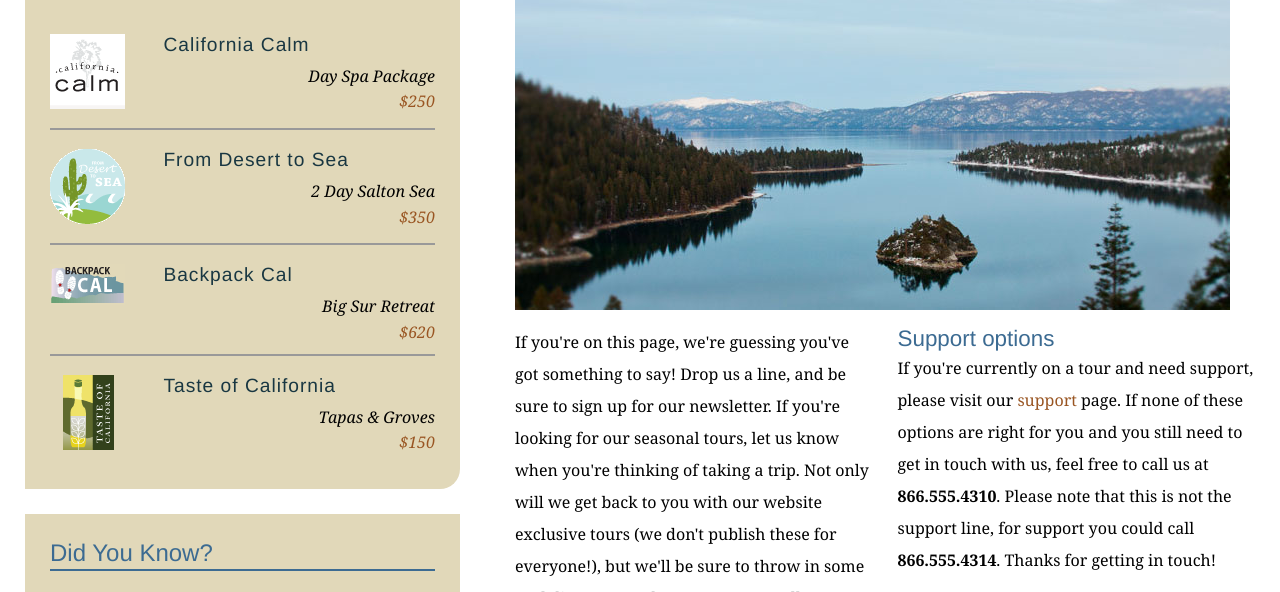
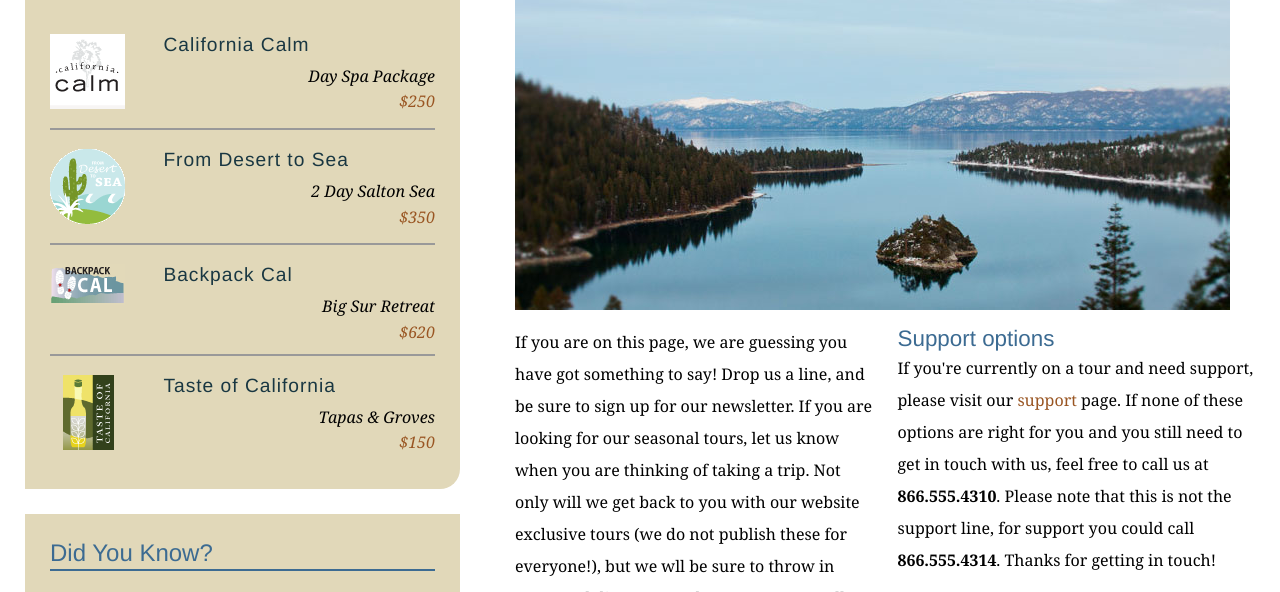
Before and after one commit to mihailmitrevski/explore_california, a plain HTML site: page contact.html in a window 1280 px wide. Shown: the part 342-934 px from the top of the page. Drawn offline with Linux system fonts and the light colour scheme.

Commit message:
Removec contractions from contact page text

```diff
--- a/contact.html
+++ b/contact.html
@@ -68,7 +68,7 @@
           <h1>Get in touch</h1>
           <img src="assets/images/emerald_bay.jpg" alt="Beautiful Lake Tahoe" class="articleImage" />
           <div class="multiCol">
-            <p>If you're on this page, we're guessing you've got something to say! Drop us a line, and be sure to sign up for our newsletter. If you're looking for our seasonal tours,  let us know when you're thinking of taking a trip. Not only will we get back to you with our website exclusive tours (we don't publish these for everyone!), but we'll be sure to throw in some cool discounts and tour extras as well.</p>
+            <p>If you are on this page, we are guessing you have got something to say! Drop us a line, and be sure to sign up for our newsletter. If you are looking for our seasonal tours,  let us know when you are thinking of taking a trip. Not only will we get back to you with our website exclusive tours (we do not publish these for everyone!), but we wll be sure to throw in some cool discounts and tour extras as well.</p>
 
             <h2>Support options</h2>
             <p>If you're currently on a tour and need support, please visit our <a href="support.html">support</a> page. If none of these options are right for you and you still need to get in touch with us, feel free to call us at<span class="phone"> <strong>866.555.4310</strong>. Please note that this is not the support line, for support you could call </span><strong>866.555.4314</strong>. Thanks for getting in touch!</p>
```
